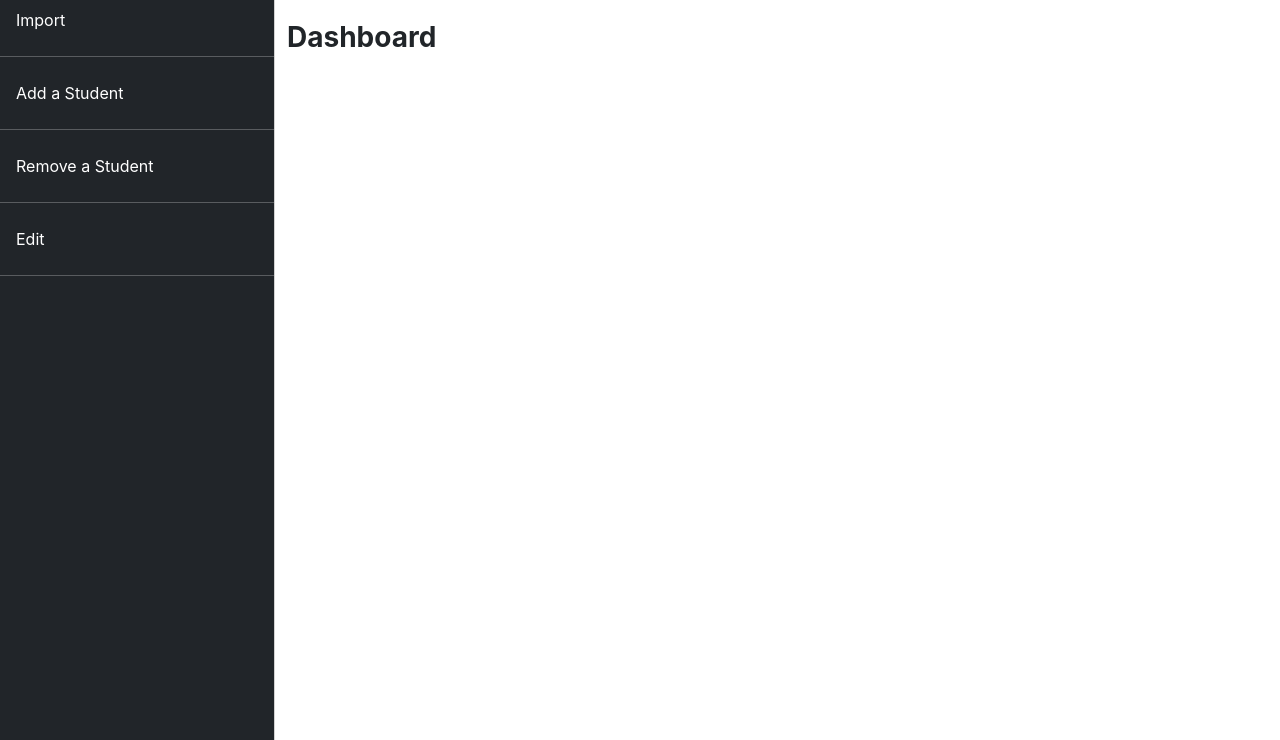
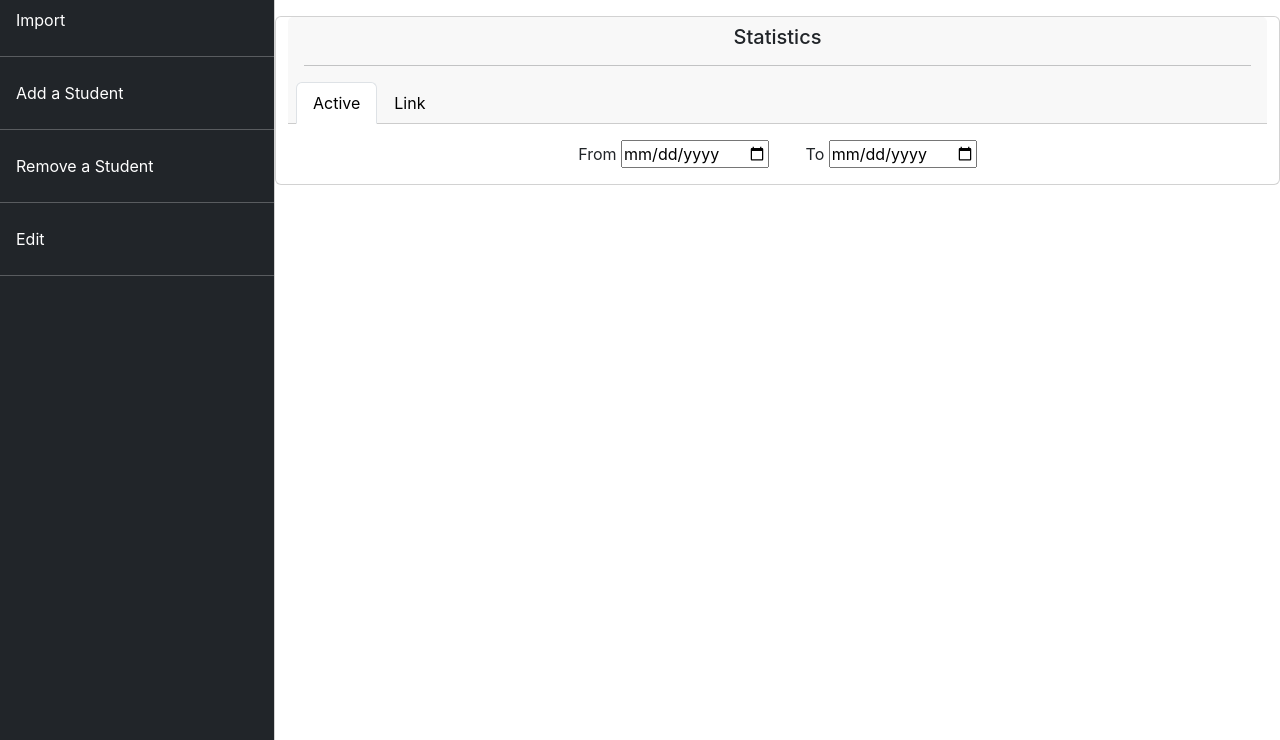
Before and after one commit to MiniProject25/Mini_Project_2024, a PHP site: page /admin_dashboard.php in a window 1280 px wide. Shown: the part 60-800 px from the top of the page. Run offline with PHP 8.4, Linux system fonts and the light colour scheme.

Commit message:
Dashboard (Work in Progress)

```diff
--- a/admin_dashboard.php
+++ b/admin_dashboard.php
@@ -48,7 +48,30 @@ session_start();
     <main class="mt-3">
         <div class="container-fluid">
             <div class="row">
-                <div class="col-md-12 fs-3 fw-bold">Dashboard</div>
+                <div class="card text-center mx-auto">
+                    <div class="card-header">
+                        <h5 class="card-title">Statistics</h5>
+                        <hr>
+                        <ul class="nav nav-tabs card-header-tabs">
+                            <li class="nav-item">
+                                <a class="nav-link active" aria-current="true" href="#">Active</a>
+                            </li>
+                            <li class="nav-item">
+                                <a class="nav-link" style="text-decoration: none; color: black" href="#">Link</a>
+                            </li>
+                        </ul>
+                    </div>
+                    <div class="card-body">
+                        <div class="row">
+                            <div class="col md-12">
+                                <label for="from_date">From</label>
+                                <input type="date" name="date" id="date" class="me-3">
+                                <label for="from_date" class="ms-3">To</label>
+                                <input type="date" name="date" id="date">
+                            </div>
+                        </div>
+                    </div>
+                </div>
             </div>
         </div>
     </main>
```
